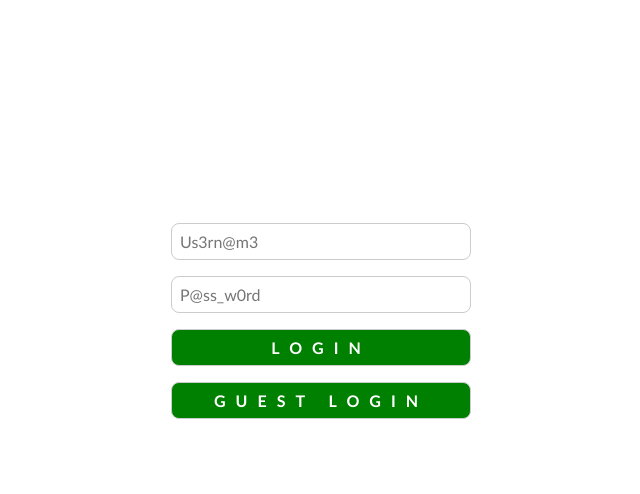
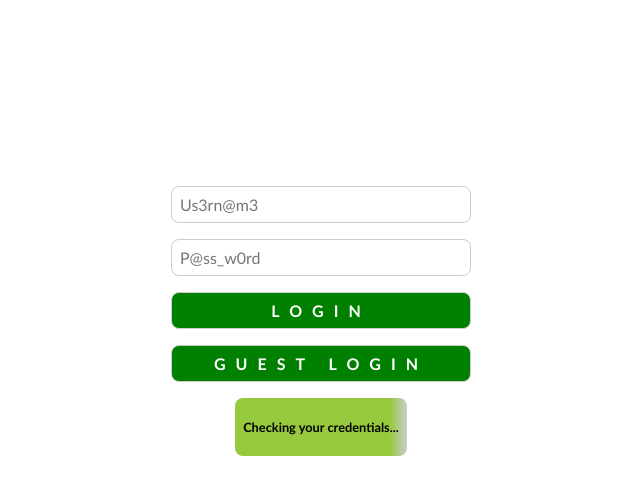
Before and after one commit to FredVomJupiter/restAPI_django_frontend, an Angular app: page /login in a window 1280 px wide. Both pictures are taken after a click on the element "GUEST LOGIN". Shown: the top 494 px of the page, without its empty margins (319-959 px from the left). Built offline with nearby package versions, Linux system fonts and the light colour scheme; no server answers.

Commit message:
login animation & multi-click safety

```diff
--- a/src/app/components/login/login.component.html
+++ b/src/app/components/login/login.component.html
@@ -6,6 +6,10 @@
 
     <div class="guest-btn" (click)="guestLogin()">GUEST LOGIN</div>
 
+    <div class="login" [class.opacity]="loading">
+        <p>Checking your credentials...</p>
+    </div>
+
     <div class="error" [class.opacity]="visible" #errormessage>
         <p>{{ error }}</p>
     </div>
--- a/src/app/components/login/login.component.scss
+++ b/src/app/components/login/login.component.scss
@@ -72,3 +72,49 @@ button {
         color: black;
     }
 }
+
+.login {
+    opacity: 0;
+    color: black;
+    font-weight: bold;
+    font-size: 0.8rem;
+    padding: 0.5rem;
+    border-radius: 0.5rem;
+    animation: loading 1s ease-in-out infinite;
+}
+
+@keyframes loading {
+    0% {
+        background: linear-gradient(to right, #96c93d 0%, #ccc 10%);
+    }
+    10% {
+        background: linear-gradient(to right, #96c93d 10%, #ccc 20%);
+    }
+    20% {
+        background: linear-gradient(to right, #96c93d 20%, #ccc 30%);
+    }
+    30% {
+        background: linear-gradient(to right, #96c93d 30%, #ccc 40%);
+    }
+    40% {
+        background: linear-gradient(to right, #96c93d 40%, #ccc 50%);
+    }
+    50% {
+        background: linear-gradient(to right, #96c93d 50%, #ccc 60%);
+    }
+    60% {
+        background: linear-gradient(to right, #96c93d 60%, #ccc 70%);
+    }
+    70% {
+        background: linear-gradient(to right, #96c93d 70%, #ccc 80%);
+    }
+    80% {
+        background: linear-gradient(to right, #96c93d 80%, #ccc 90%);
+    }
+    90% {
+        background: linear-gradient(to right, #96c93d 90%, #ccc 100%);
+    }
+    100% {
+        background: linear-gradient(to right, #96c93d 100%, #ccc 100%);
+    }
+}
--- a/src/app/components/login/login.component.ts
+++ b/src/app/components/login/login.component.ts
@@ -14,6 +14,8 @@ export class LoginComponent {
   password: string = '';
   error: string = 'Error';
   visible: boolean = false;
+  loading: boolean = false;
+  active: boolean = true;
 
   constructor(private router: Router, private authService: AuthService) { }
 
@@ -43,6 +45,7 @@ export class LoginComponent {
 
 
   async guestLogin() {
+    this.handleActivationAndAnimation();
     try {
       let resp = await this.authService.loginWithUsernameAndPassword('Guest', `8j)'Ga_Kw?YwPbt`);
       localStorage.setItem('token', resp.token);
@@ -56,4 +59,12 @@ export class LoginComponent {
       console.error(error);
     }
   }
+
+
+  handleActivationAndAnimation() {
+    if (this.active === false) {
+      return;
+    }
+    this.loading = true;
+  }
 }
```
